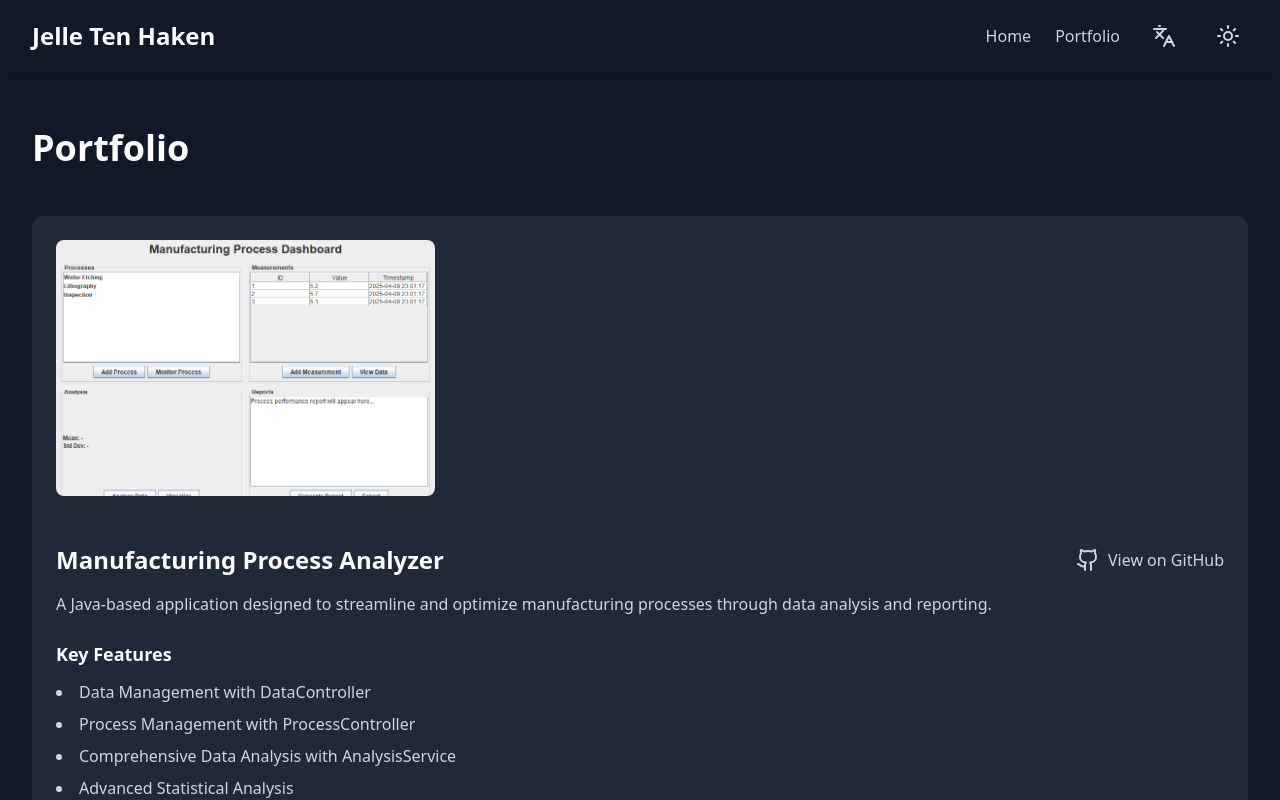
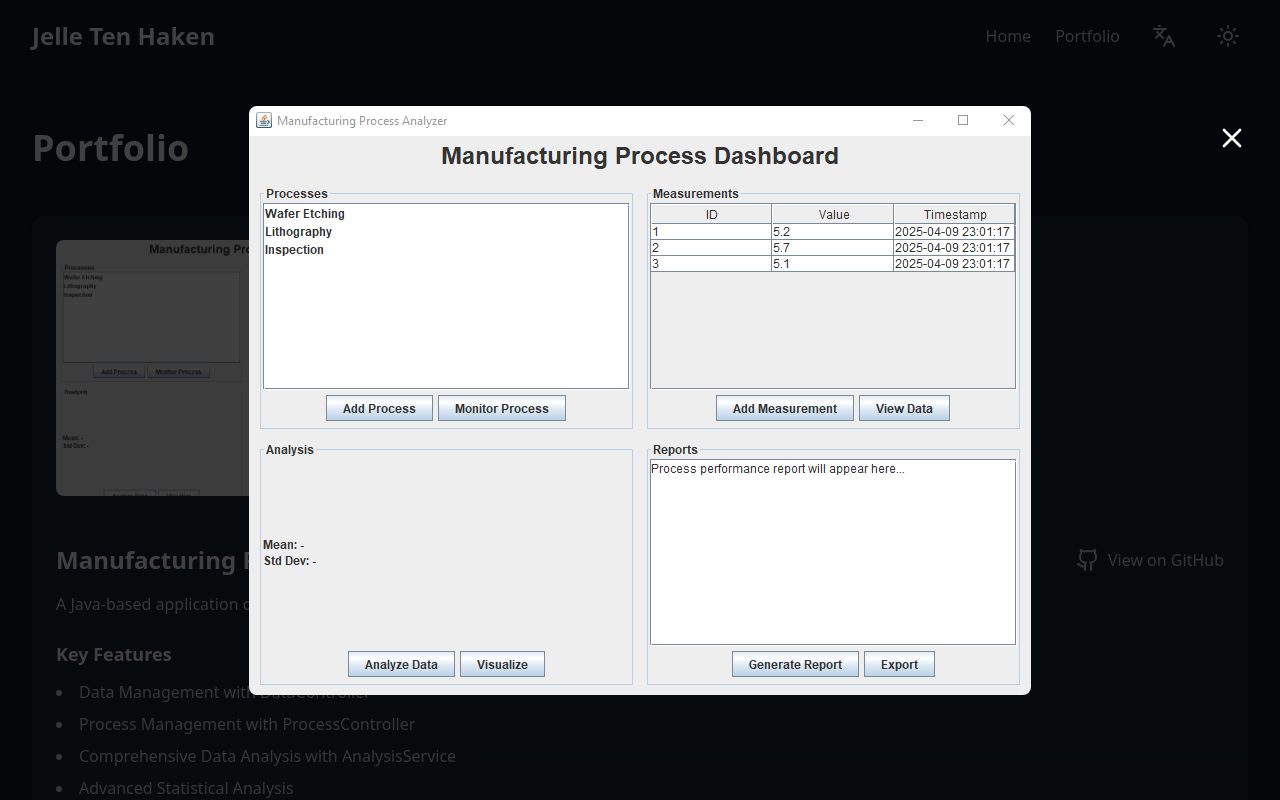
Before and after one commit to mmdmcy/mmdmcy.github.io, a React (Vite) app: page /portfolio in a window 1280 px wide. Both pictures are taken after a click on the picture 245 px from the left and 368 px from the top of the page. Shown: the top 800 px of the page. Built offline with nearby package versions, Linux system fonts and the light colour scheme.

Commit message:
Image zoom-in added

```diff
--- a/src/pages/Portfolio.tsx
+++ b/src/pages/Portfolio.tsx
@@ -1,5 +1,5 @@
-import React from 'react';
-import { Github } from 'lucide-react';
+import React, { useState } from 'react';
+import { Github, X } from 'lucide-react';
 
 interface Project {
   title: string;
@@ -85,7 +85,7 @@ const projects: Project[] = [
   {
     title: 'System Dynamics Simulator',
     githubLink: 'https://github.com/mmdmcy/System-Dynamics-Simulator',
-    description: 'Real-time system dynamics visualization and monitoring dashboard for high-precision manufacturing environments.',
+    description: 'A real-time system dynamics visualization and monitoring dashboard for high-precision manufacturing environments.',
     features: [
       'Real-Time Monitoring',
       'Interactive Controls',
@@ -99,6 +99,16 @@ const projects: Project[] = [
 ];
 
 export const Portfolio: React.FC = () => {
+  const [selectedImage, setSelectedImage] = useState<string | null>(null);
+
+  const handleImageClick = (image: string) => {
+    setSelectedImage(image);
+  };
+
+  const handleCloseModal = () => {
+    setSelectedImage(null);
+  };
+
   return (
     <div className="py-16 bg-white dark:bg-gray-900">
       <div className="max-w-7xl mx-auto px-4 sm:px-6 lg:px-8">
@@ -113,7 +123,8 @@ export const Portfolio: React.FC = () => {
                       key={imgIndex}
                       src={image}
                       alt={`${project.title} screenshot ${imgIndex + 1}`}
-                      className="w-full h-64 object-cover rounded-lg"
+                      className="w-full h-64 object-cover rounded-lg cursor-pointer transition-transform hover:scale-105"
+                      onClick={() => handleImageClick(image)}
                     />
                   ))}
                 </div>
@@ -155,6 +166,29 @@ export const Portfolio: React.FC = () => {
           ))}
         </div>
       </div>
+
+      {/* Image Modal */}
+      {selectedImage && (
+        <div
+          className="fixed inset-0 bg-black bg-opacity-75 flex items-center justify-center z-50 p-4"
+          onClick={handleCloseModal}
+        >
+          <div className="relative max-w-7xl w-full">
+            <button
+              className="absolute top-4 right-4 text-white hover:text-gray-300 z-50"
+              onClick={handleCloseModal}
+            >
+              <X className="w-8 h-8" />
+            </button>
+            <img
+              src={selectedImage}
+              alt="Enlarged view"
+              className="max-h-[90vh] w-auto mx-auto object-contain rounded-lg"
+              onClick={(e) => e.stopPropagation()}
+            />
+          </div>
+        </div>
+      )}
     </div>
   );
 };
```
